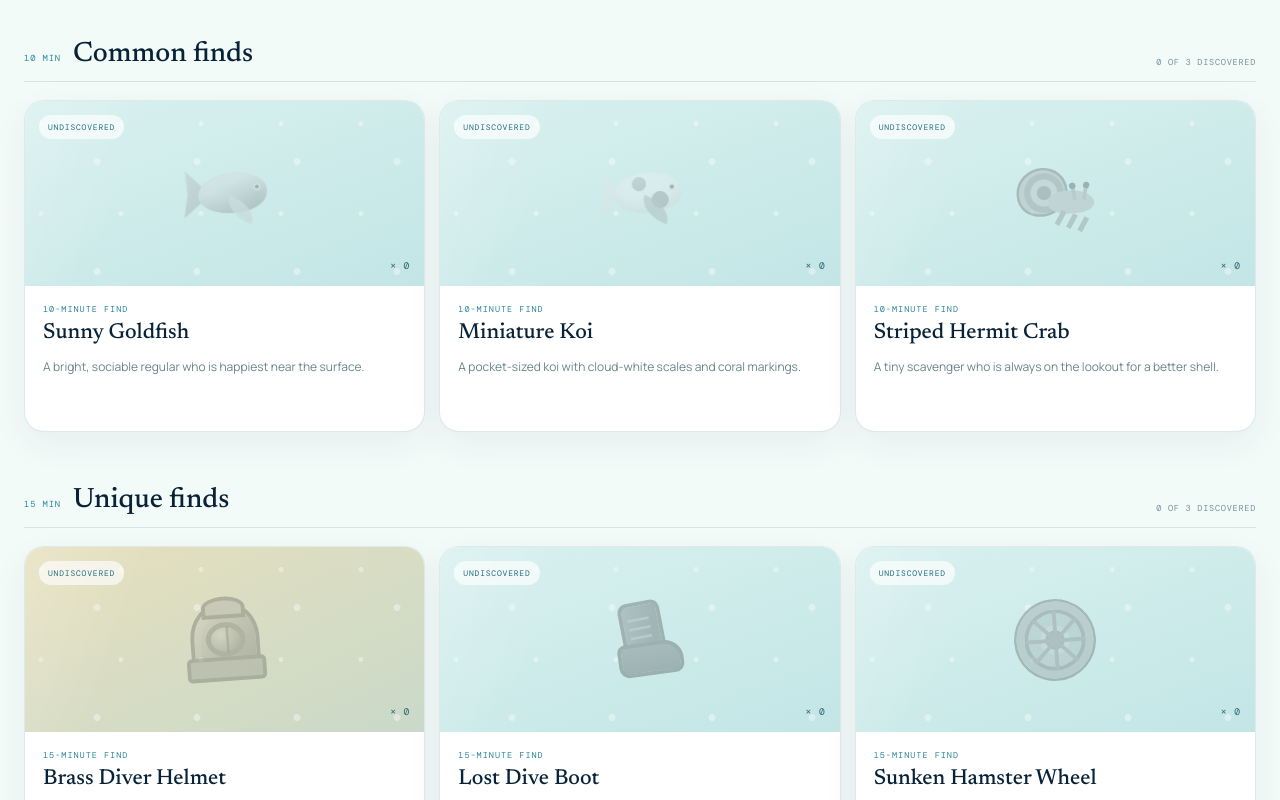
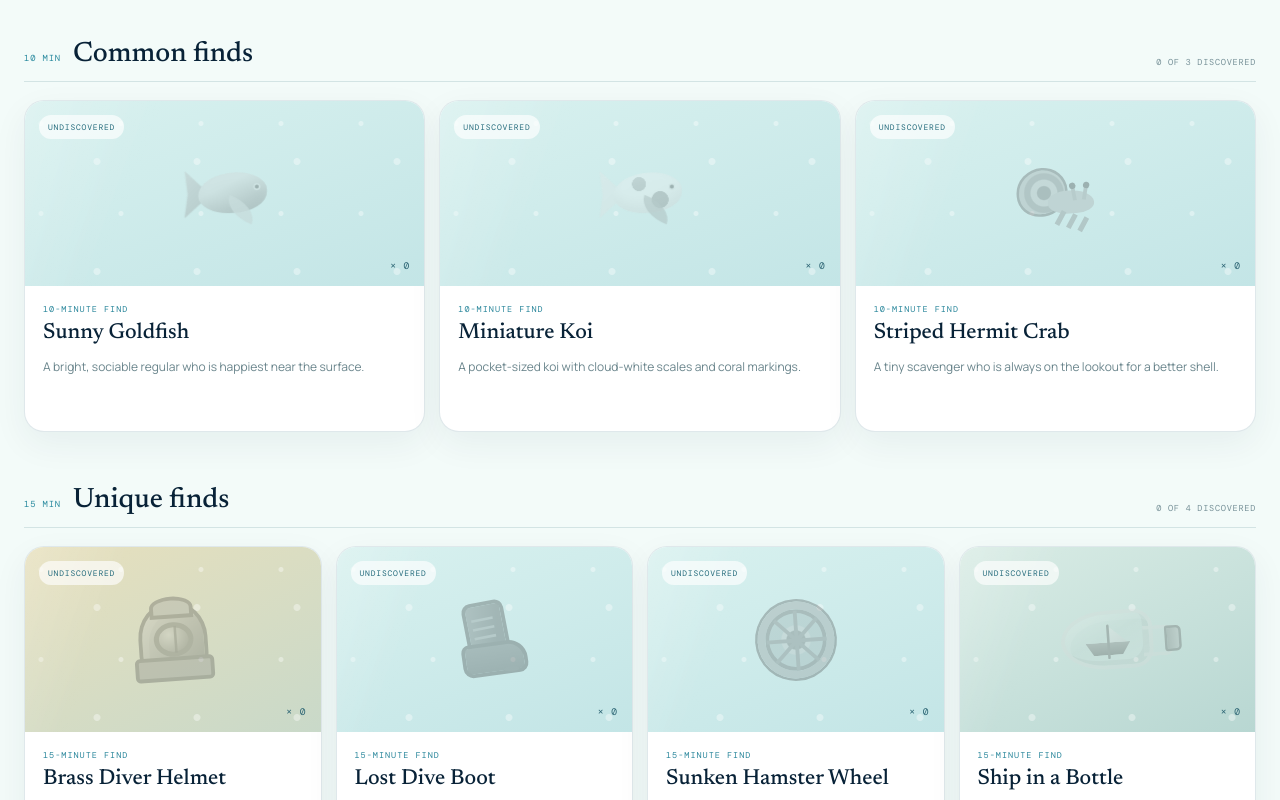
Before and after one commit to rajatverma199/Focus-Aquarium, a website built with Vite: page index.html in a window 1280 px wide. Shown: the part 2000-2800 px from the top of the page. Built offline with nearby package versions, Linux system fonts and the light colour scheme.

Commit message:
Add ship in a bottle reward

```diff
--- a/main.js
+++ b/main.js
@@ -53,6 +53,12 @@ const REWARD_POOLS = {
         name: "Sunken Hamster Wheel",
         shortName: "Hamster Wheel",
         description: "No one knows how it got here. The shrimp seem delighted by it."
+      },
+      {
+        key: "ship-bottle",
+        name: "Ship in a Bottle",
+        shortName: "Bottle Ship",
+        description: "A tiny three-masted voyage, sealed in sea glass and somehow still sailing."
       }
     ]
   },
@@ -514,7 +520,7 @@ function renderAmbientFish() {
 
 function renderTankItem(key, index, isActive, progress = 1) {
   const x = 12 + ((index * 23) % 72);
-  const groundItems = new Set(["helmet", "boot", "wheel", "hermit", "lobster"]);
+  const groundItems = new Set(["helmet", "boot", "wheel", "ship-bottle", "hermit", "lobster"]);
   const y = groundItems.has(key) ? 74 + (index % 3) * 3 : 20 + ((index * 17) % 48);
   const delay = -((index * 1.37) % 8);
   return `<div class="tank-item ${key} ${isActive ? "active-find" : ""}" ${isActive ? "data-active-find" : ""} style="--x:${x}%;--y:${y}%;--delay:${delay}s;--reveal:${Math.max(progress, 0.16)}">${renderCreature(key)}</div>`;
@@ -528,6 +534,8 @@ function renderCreature(key) {
       return '<span class="boot-shape"><i></i><i></i></span>';
     case "wheel":
       return '<span class="wheel-shape"><i></i><i></i><i></i><i></i></span>';
+    case "ship-bottle":
+      return '<span class="bottle-shape"><i class="bottle-ship-hull"></i><i class="bottle-ship-mast"></i><i class="bottle-ship-sail"></i></span>';
     case "hermit":
       return '<span class="hermit-shape"><i class="hermit-shell"></i><i class="hermit-body"></i><i class="hermit-eye one"></i><i class="hermit-eye two"></i></span>';
     case "seahorse":
--- a/styles.css
+++ b/styles.css
@@ -126,10 +126,11 @@ h1 em { color: #68d7de; font-weight: 500; }
 .duration-time small { margin-top: 9px; font-family: var(--mono); font-size: .62rem; letter-spacing: .08em; text-transform: uppercase; }
 .duration-rewards { grid-column: 1 / -1; display: flex; flex-wrap: wrap; align-content: center; align-items: center; gap: 5px; height: 78px; }
 .duration-reward { position: relative; width: 38px; height: 38px; display: grid; place-items: center; border: 1px solid rgba(151, 221, 226, .14); border-radius: 50%; background: rgba(5, 37, 56, .42); }
-.duration-reward > :is(.fish-shape, .helmet-shape, .boot-shape, .wheel-shape, .hermit-shape, .seahorse-shape, .lobster-shape, .turtle-shape) { position: absolute; left: 50%; top: 50%; transform: translate(-50%, -50%) scale(.44); }
+.duration-reward > :is(.fish-shape, .helmet-shape, .boot-shape, .wheel-shape, .bottle-shape, .hermit-shape, .seahorse-shape, .lobster-shape, .turtle-shape) { position: absolute; left: 50%; top: 50%; transform: translate(-50%, -50%) scale(.44); }
 .duration-reward > .helmet-shape,
 .duration-reward > .boot-shape,
 .duration-reward > .wheel-shape,
+.duration-reward > .bottle-shape,
 .duration-reward > .hermit-shape,
 .duration-reward > .seahorse-shape,
 .duration-reward > .lobster-shape,
@@ -183,7 +184,7 @@ h1 em { color: #68d7de; font-weight: 500; }
 .tank-item:is(.moonfin, .blue-tang, .antlerfish, .turtle) { width: 92px; animation: fish-swim-reverse 14s ease-in-out infinite; animation-delay: var(--delay); }
 .tank-item:is(.seahorse) { animation: seahorse-float 5s ease-in-out infinite; animation-delay: var(--delay); }
 .tank-item:is(.hermit, .lobster) { animation: seafloor-crawl 9s ease-in-out infinite; animation-delay: var(--delay); }
-.tank-item:is(.helmet, .boot, .wheel, .hermit, .lobster) { width: 58px; height: 65px; transform-origin: bottom; transform: scale(calc(var(--reveal) * .8)); filter: drop-shadow(0 8px 8px rgba(0,19,27,.32)); }
+.tank-item:is(.helmet, .boot, .wheel, .ship-bottle, .hermit, .lobster) { width: 70px; height: 65px; transform-origin: bottom; transform: scale(calc(var(--reveal) * .8)); filter: drop-shadow(0 8px 8px rgba(0,19,27,.32)); }
 .tank-item.ambient-fish { z-index: 3; opacity: .78; filter: saturate(.78) drop-shadow(0 8px 12px rgba(0,20,34,.2)); }
 .tank-item.active-find { opacity: .72; }
 .session-live .tank-item.active-find { filter: drop-shadow(0 0 14px rgba(111,235,231,.68)); }
@@ -228,6 +229,12 @@ h1 em { color: #68d7de; font-weight: 500; }
 .wheel-shape i:nth-child(2) { transform: rotate(45deg); }
 .wheel-shape i:nth-child(3) { transform: rotate(90deg); }
 .wheel-shape i:nth-child(4) { transform: rotate(135deg); }
+.bottle-shape { position: relative; display: block; width: 72px; height: 46px; border: 3px solid rgba(183,229,218,.82); border-radius: 50% 15px 15px 50%; background: linear-gradient(155deg,rgba(230,255,248,.42),rgba(84,164,164,.12) 45%,rgba(216,244,227,.34)); box-shadow: inset 4px 5px rgba(255,255,255,.18),inset -5px -4px rgba(25,94,102,.16); transform: rotate(-5deg); }
+.bottle-shape::before { content: ""; position: absolute; z-index: -1; right: -18px; top: 11px; width: 20px; height: 18px; border: 3px solid rgba(183,229,218,.82); border-left: 0; border-radius: 0 5px 5px 0; background: rgba(175,224,213,.2); }
+.bottle-shape::after { content: ""; position: absolute; right: -25px; top: 12px; width: 9px; height: 16px; border: 2px solid #6d4c31; border-radius: 2px 4px 4px 2px; background: linear-gradient(90deg,#9a6e42,#d1a469); }
+.bottle-ship-hull { position: absolute; z-index: 2; left: 16px; bottom: 8px; width: 35px; height: 10px; background: linear-gradient(#a46a3d,#5d3a29); clip-path: polygon(0 0,100% 0,82% 100%,18% 100%); }
+.bottle-ship-mast { position: absolute; z-index: 2; left: 33px; top: 8px; width: 2px; height: 27px; border-radius: 2px; background: #6c4930; box-shadow: -10px 6px 0 -1px #6c4930,10px 5px 0 -1px #6c4930; }
+.bottle-ship-sail { position: absolute; z-index: 1; left: 35px; top: 10px; width: 15px; height: 17px; background: linear-gradient(145deg,#f4e7c1,#d7c38e); clip-path: polygon(0 0,100% 78%,0 100%); filter: drop-shadow(-12px 3px 0 #e8d6a8); }
 .hermit-shape { position: relative; display: block; width: 68px; height: 46px; }
 .hermit-shell { position: absolute; z-index: 2; left: 4px; top: 2px; width: 40px; height: 38px; border-radius: 52% 48% 52% 44%; background: radial-gradient(circle at 54% 52%,#75513d 0 5px,#e0a464 6px 10px,#9d6548 11px 15px,#d09259 16px); border: 2px solid #644433; }
 .hermit-body { position: absolute; z-index: 3; right: 4px; bottom: 7px; width: 36px; height: 18px; border-radius: 45% 55% 40% 45%; background: #f08d64; }
@@ -300,8 +307,9 @@ h1 em { color: #68d7de; font-weight: 500; }
 .specimen-visual.moonfin { background: linear-gradient(155deg,#cfe9ee,#bfcfe5); }
 .specimen-visual.helmet { background: linear-gradient(155deg,#e7e0bd,#c9d9c9); }
 .specimen-visual > .fish-shape { transform: scale(1.35); filter: drop-shadow(0 18px 15px rgba(28,80,93,.2)); animation: specimen-float 5s ease-in-out infinite; }
-.specimen-visual > :is(.helmet-shape, .boot-shape, .wheel-shape, .hermit-shape, .seahorse-shape, .lobster-shape, .turtle-shape) { transform: scale(1.28) rotate(-4deg); filter: drop-shadow(0 18px 14px rgba(64,73,57,.23)); }
-.specimen-card.locked .specimen-visual > :is(.fish-shape, .helmet-shape, .boot-shape, .wheel-shape, .hermit-shape, .seahorse-shape, .lobster-shape, .turtle-shape) { filter: grayscale(1) opacity(.3); }
+.specimen-visual.ship-bottle { background: linear-gradient(155deg,#d9ece5,#b8d7d2); }
+.specimen-visual > :is(.helmet-shape, .boot-shape, .wheel-shape, .bottle-shape, .hermit-shape, .seahorse-shape, .lobster-shape, .turtle-shape) { transform: scale(1.28) rotate(-4deg); filter: drop-shadow(0 18px 14px rgba(64,73,57,.23)); }
+.specimen-card.locked .specimen-visual > :is(.fish-shape, .helmet-shape, .boot-shape, .wheel-shape, .bottle-shape, .hermit-shape, .seahorse-shape, .lobster-shape, .turtle-shape) { filter: grayscale(1) opacity(.3); }
 .rarity-tag, .specimen-count { position: absolute; z-index: 3; top: 14px; border-radius: 99px; font-family: var(--mono); font-size: .5rem; text-transform: uppercase; letter-spacing: .1em; }
 .rarity-tag { left: 14px; padding: 7px 9px; color: #246b7c; background: rgba(255,255,255,.66); }
 .specimen-count { right: 14px; top: auto; bottom: 14px; color: #2d6574; font-size: .6rem; }
@@ -336,7 +344,7 @@ body[data-view="mini"] { min-width: 480px; overflow: hidden; }
 .mini-card { width: min(100%,620px); display: grid; grid-template-columns: 110px 1fr 88px; gap: 16px; align-items: center; padding: 13px; border: 1px solid rgba(132,218,225,.28); border-radius: 22px; background: rgba(6,48,70,.7); }
 .mini-aquarium { position: relative; height: 105px; display: grid; place-content: center; overflow: hidden; border: 1px solid rgba(142,225,230,.28); border-radius: 15px; background: linear-gradient(#0d7599,#06435e); }
 .mini-aquarium > .fish-shape { transform: scale(.8); }
-.mini-aquarium > :is(.helmet-shape, .boot-shape, .wheel-shape, .hermit-shape, .seahorse-shape, .lobster-shape, .turtle-shape) { transform: scale(.8); }
+.mini-aquarium > :is(.helmet-shape, .boot-shape, .wheel-shape, .bottle-shape, .hermit-shape, .seahorse-shape, .lobster-shape, .turtle-shape) { transform: scale(.8); }
 .mini-bubbles i { position: absolute; bottom: -10px; width: 5px; height: 5px; border: 1px solid rgba(223,249,246,.6); border-radius: 50%; animation: bubble-rise 3s linear infinite; }
 .mini-bubbles i:nth-child(1) { left: 20%; }
 .mini-bubbles i:nth-child(2) { left: 65%; animation-delay: -1s; }
```
Also changed, not shown: README.md.
